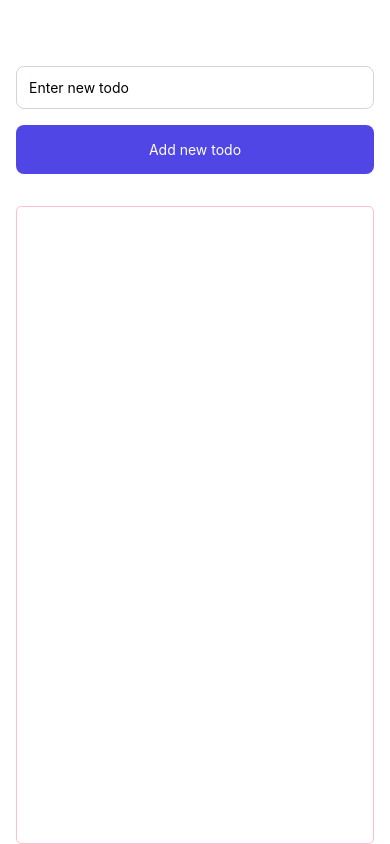
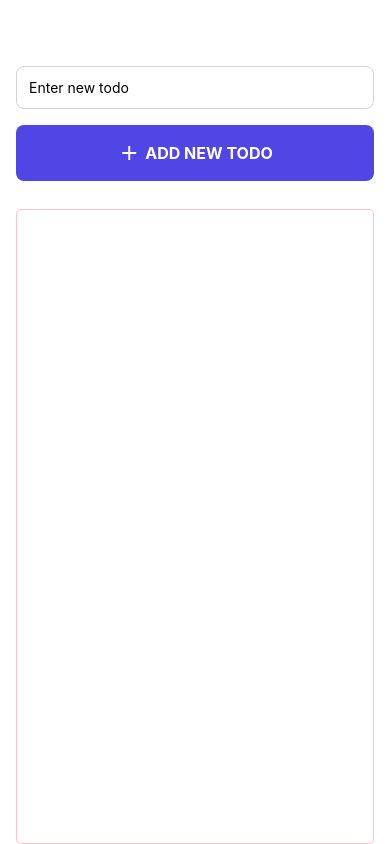
Before and after one commit to minhluongg/hoc-react-native, a React Native app: screen / in a window 390 px wide. Built offline with nearby package versions, Linux system fonts and the light colour scheme.

Commit message:
video 40

```diff
--- /dev/null
+++ b/components/button/Mine.Button.tsx
@@ -0,0 +1,47 @@
+import React from "react";
+import { Pressable, StyleSheet, Text, View } from "react-native";
+import MaterialCommunityIcons from "@expo/vector-icons/MaterialCommunityIcons";
+
+interface IProps {
+  title: string;
+  onPress: () => void;
+}
+
+const MineButton = (props: IProps) => {
+  const { title, onPress } = props;
+
+  return (
+    <Pressable
+      style={({ pressed }) => [{ opacity: pressed ? 0.5 : 1 }]}
+      onPress={onPress}
+    >
+      <View style={styles.btnAdd}>
+        <MaterialCommunityIcons name="plus" size={24} color="white" />
+        <Text style={styles.btnText}>{title}</Text>
+      </View>
+    </Pressable>
+  );
+};
+
+export default MineButton;
+
+const styles = StyleSheet.create({
+  btnText: {
+    color: "#fff",
+    fontSize: 16,
+    fontWeight: "bold",
+    textTransform: "uppercase",
+  },
+  btnAdd: {
+    backgroundColor: "#4f46e5",
+    padding: 16,
+    borderRadius: 8,
+    alignItems: "center",
+    marginBottom: 12,
+    display: "flex",
+    flexDirection: "row",
+    gap: 4,
+    justifyContent: "center",
+    textAlign: "center",
+  },
+});
--- a/components/todo/Input.Todo.tsx
+++ b/components/todo/Input.Todo.tsx
@@ -1,14 +1,7 @@
 import React, { useEffect, useRef, useState } from "react";
-import {
-  Alert,
-  Button,
-  Keyboard,
-  StyleSheet,
-  Text,
-  TextInput,
-  TouchableOpacity,
-  View,
-} from "react-native";
+import { Alert, Keyboard, StyleSheet, TextInput, View } from "react-native";
+import MaterialCommunityIcons from "@expo/vector-icons/MaterialCommunityIcons";
+import MineButton from "../button/Mine.Button";
 
 interface IProps {
   addTodo: (title: string) => void;
@@ -56,9 +49,7 @@ const InputTodo = (props: IProps) => {
         placeholder="Enter new todo"
         onChangeText={(val) => setName(val)}
       ></TextInput>
-      <TouchableOpacity onPress={handleAddNewTodo}>
-        <Text style={styles.btnAdd}>Add new todo</Text>
-      </TouchableOpacity>
+      <MineButton title="Add new todo" onPress={handleAddNewTodo}></MineButton>
     </View>
   );
 };
@@ -66,17 +57,6 @@ const InputTodo = (props: IProps) => {
 export default InputTodo;
 
 const styles = StyleSheet.create({
-  btnAdd: {
-    backgroundColor: "#4f46e5",
-    color: "#fff",
-    padding: 16,
-    borderRadius: 8,
-    alignItems: "center",
-    marginBottom: 16,
-    display: "flex",
-    justifyContent: "center",
-    textAlign: "center",
-  },
   todoInput: {
     // height: 40,
     borderColor: "#d1d5db",
```
Also changed, not shown: components/todo/FlexBox.tsx (added, +8 -0 lines).
